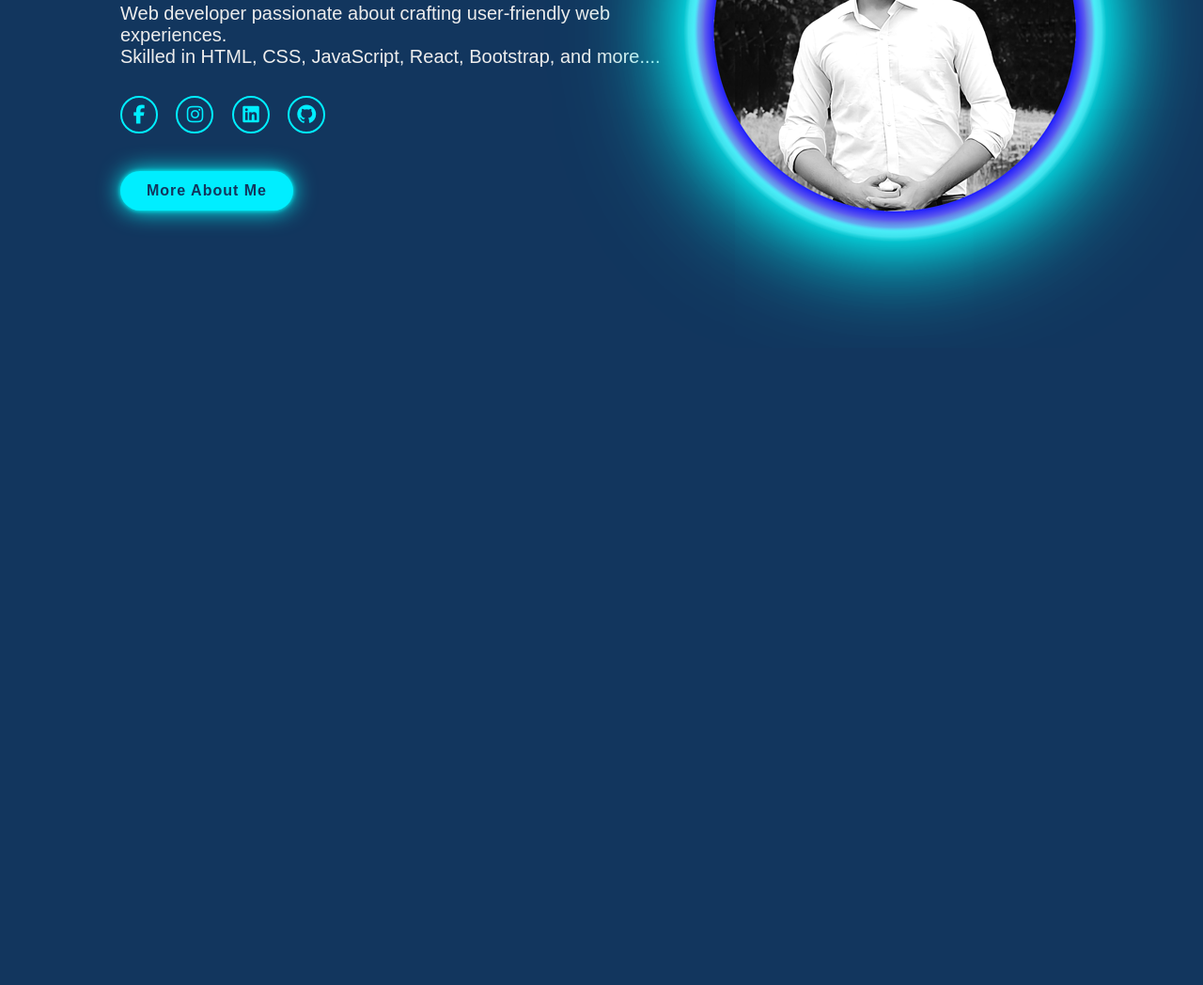
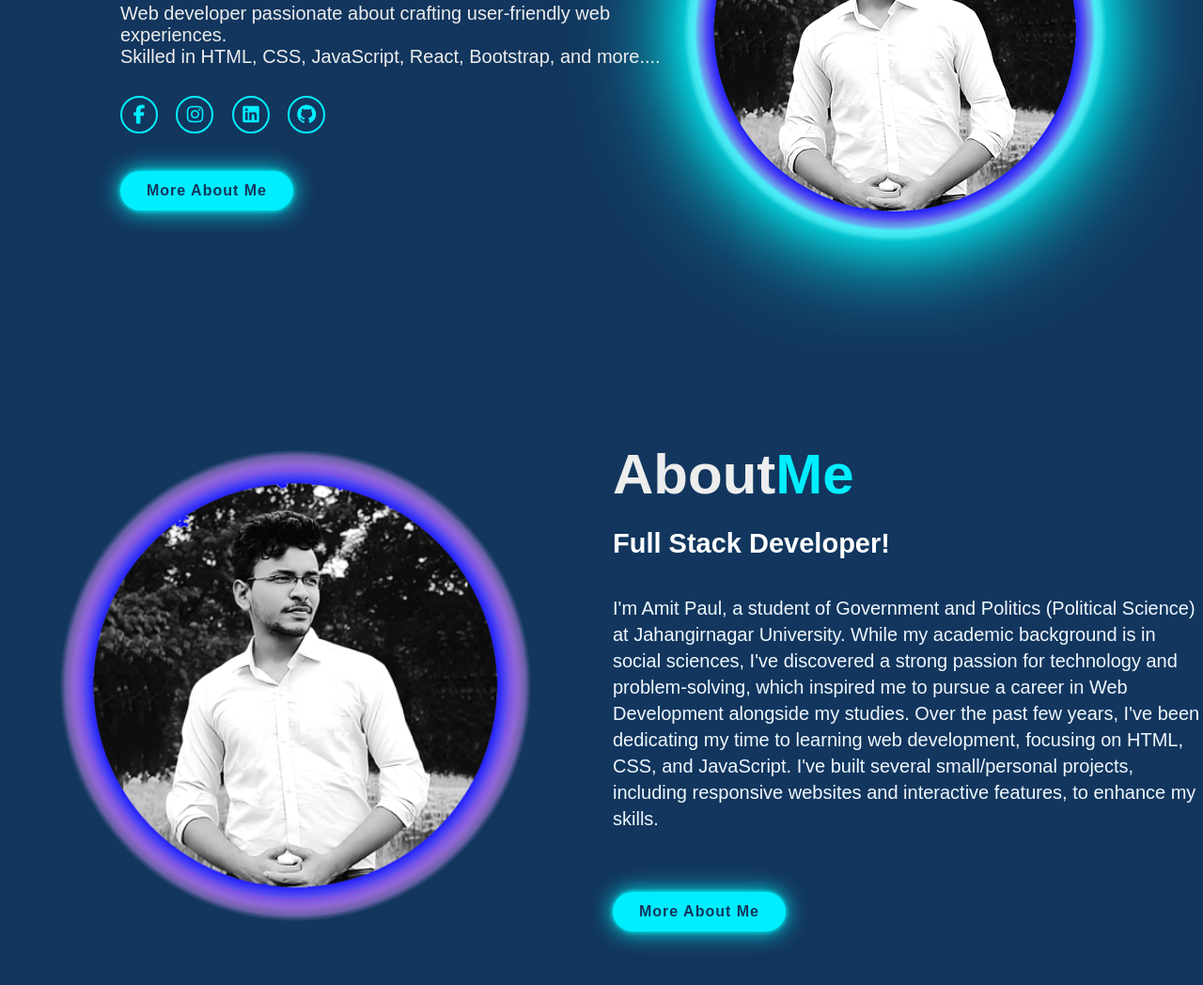
Before and after one commit to fl-amitpaul/Portfolio-website-1, a plain HTML site: page index.html in a window 1280 px wide. Shown: the part 448-1496 px from the top of the page at 94% size. Before the commit the page ends 880 px from the top, so only its background shows below. Drawn offline with nearby package versions, Linux system fonts and the light colour scheme.

Commit message:
about section done

```diff
--- a/css/style.css
+++ b/css/style.css
@@ -17,7 +17,7 @@ body {
 	left: 0;
 	width: 100%;
 	padding: 20px 10%;
-	background: transparent;
+	background: #004074;
 
 	display: flex;
 	justify-content: space-between;
@@ -69,10 +69,11 @@ body {
 	display: flex;
 	justify-content: space-between;
 	align-items: center;
-	padding: 70px 10%;
+	padding: 100px 10%;
 }
 .home-content {
 	max-width: 600px;
+	z-index: 10;
 }
 .home-content h3 {
 	font-size: 32px;
@@ -174,6 +175,41 @@ body {
 }
 /* Home section ends here  */
 
+/* About section starts here  */
+.about {
+	display: grid;
+	grid-template-columns: repeat(2, 1fr);
+	align-items: center;
+	gap: 1.5rem;
+}
+.about-img img {
+	padding: 20% 10%;
+	max-width: 630px;
+	height: auto;
+	width: 100%;
+	border-radius: 50%;
+}
+.about-text h2 {
+	font-size: 60px;
+}
+.about-text h2 span {
+	color: #0ef;
+}
+.about-text h4 {
+	font-size: 29px;
+	font-weight: 600;
+	color: #fff;
+	line-height: 1.7;
+	margin: 15px 0 30px;
+}
+.about-text p {
+	color: aliceblue;
+	font-size: 20px;
+	line-height: 1.4;
+	margin-bottom: 4rem;
+}
+/* About section ends here  */
+
 @keyframes slideRight {
 	0% {
 		transform: translateX(-100px);
--- a/index.html
+++ b/index.html
@@ -27,7 +27,7 @@
 
 			<nav class="navbar">
 				<a href="#" style="--i: 1" class="active">Home</a>
-				<a href="#" style="--i: 2">About</a>
+				<a href="#about" style="--i: 2">About</a>
 				<a href="#" style="--i: 3">Skills</a>
 				<a href="#" style="--i: 4">Portfolio</a>
 				<a href="#" style="--i: 5">Contact</a>
@@ -58,6 +58,28 @@
 			</div>
 		</section>
 
+		<section class="about" id="about">
+			<div class="about-img">
+				<img src="./images/profile3.png" alt="Amit's Photo" />
+			</div>
+
+			<div class="about-text">
+				<h2>About<span>Me</span></h2>
+				<h4>Full Stack Developer!</h4>
+				<p>
+					I'm Amit Paul, a student of Government and Politics (Political
+					Science) at Jahangirnagar University. While my academic background is
+					in social sciences, I've discovered a strong passion for technology
+					and problem-solving, which inspired me to pursue a career in Web
+					Development alongside my studies. Over the past few years, I've been
+					dedicating my time to learning web development, focusing on HTML, CSS,
+					and JavaScript. I've built several small/personal projects, including
+					responsive websites and interactive features, to enhance my skills.
+				</p>
+				<a href="#" class="btn-box">More About Me</a>
+			</div>
+		</section>
+
 		<!-- Custom JavaScript File Link -->
 		<script src="./js/main.js"></script>
 	</body>
```
